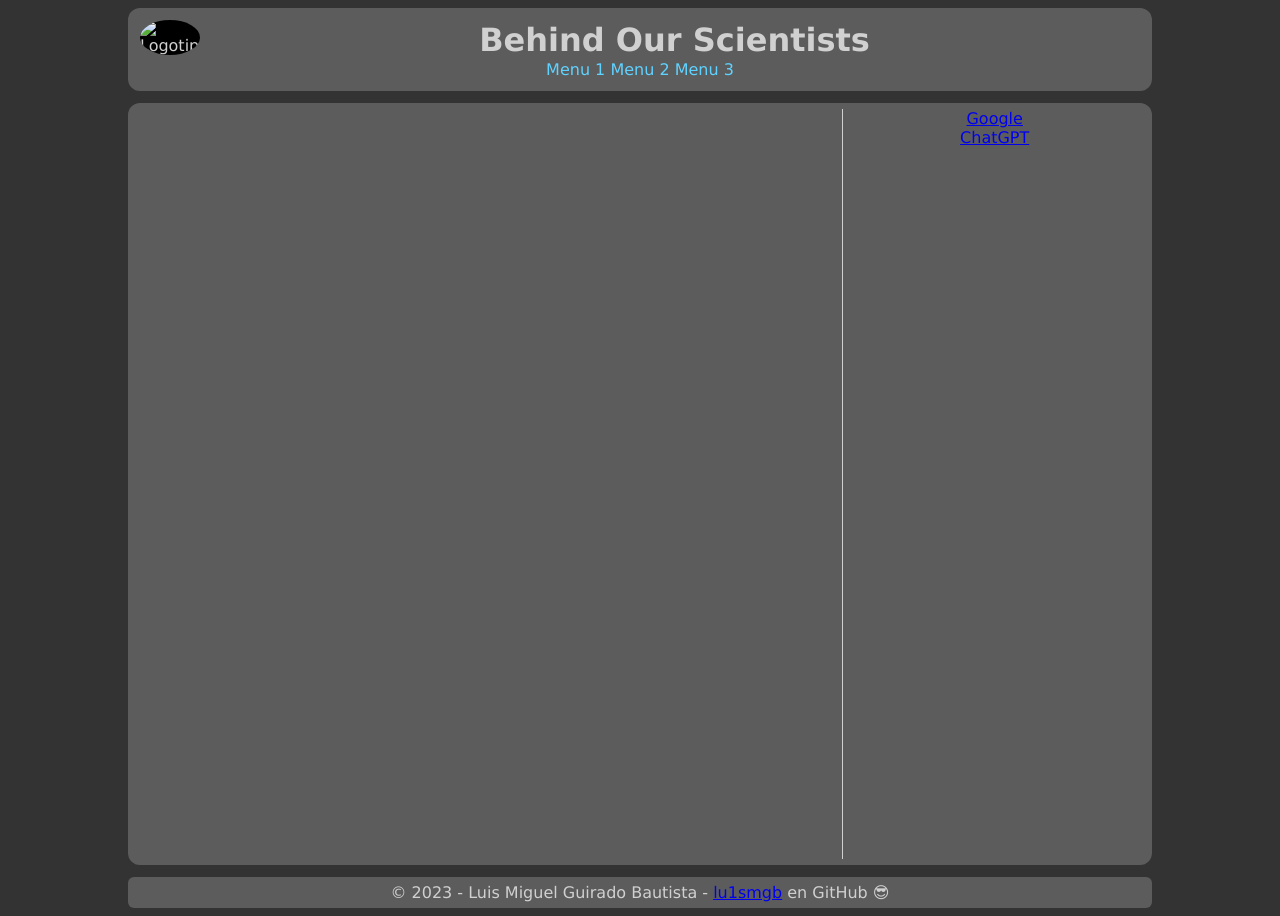
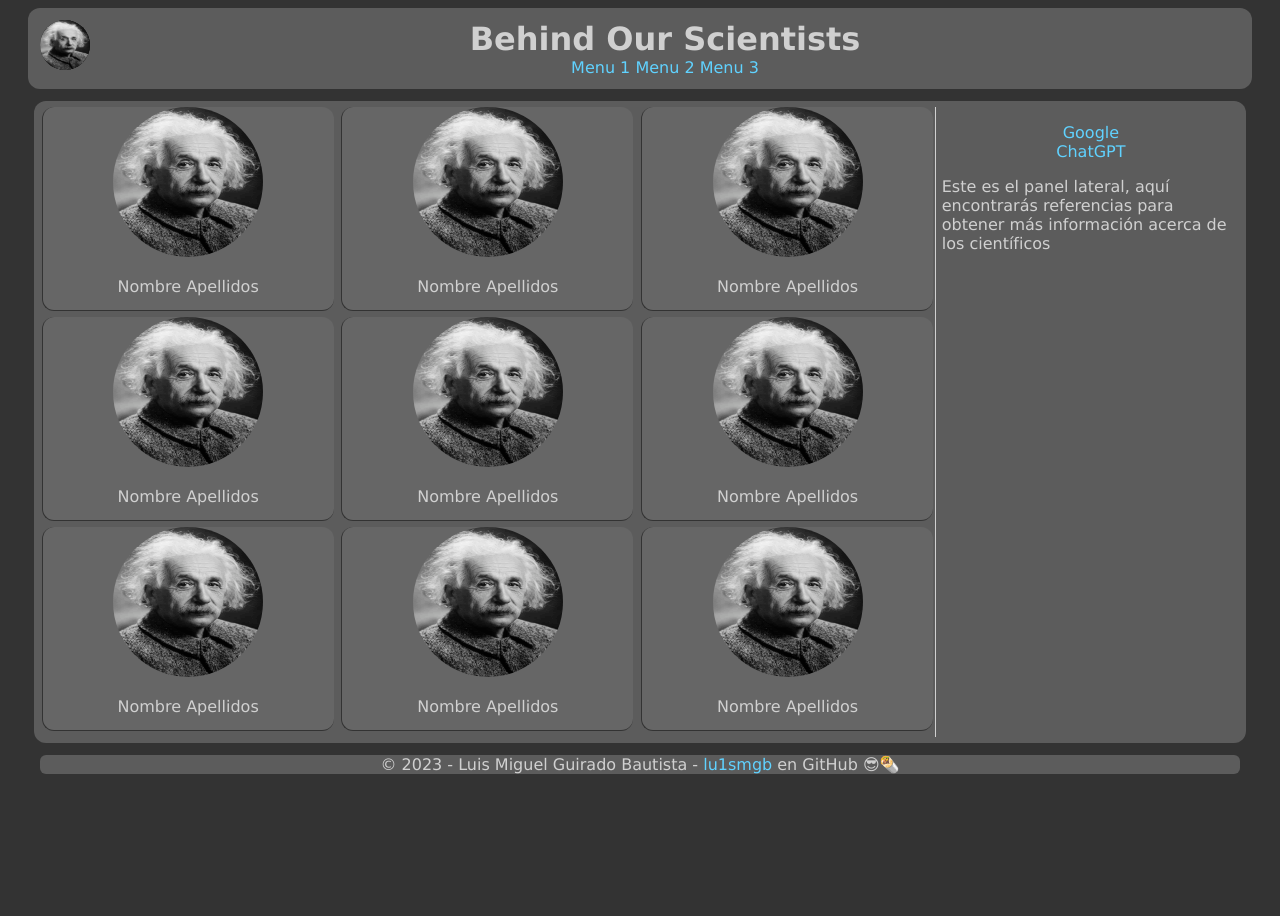
Before and after one commit to lu1smgb/SIBW-Frontend, a plain HTML site: page index.html in a window 1280 px wide. After the commit the page ends 800 px from the top, so only its background shows below. Drawn offline with Linux system fonts and the light colour scheme.

Commit message:
Panel de cientificos y mas cambios
Cambiada la estructura del documento, dejaré de usar floats, panel de científicos hecho entre comillas, etc etc

```diff
--- a/css/estilos.css
+++ b/css/estilos.css
@@ -11,28 +11,38 @@
     @lu1smgb on GitHub
 */
 
-/** Valores por defecto */
+/** Fuente por defecto y ancho de los bordes para toda la página */
 * {
     font-family: Verdana;
     border-width: 1px;
 }
 
-/** Color de fondo de la web */
+/** Color de fondo de la página */
 html {
     background-color: #333333;
 }
 
-/** Los contenidos de la web se ven centrados en la ventana */
-body {
-    margin-left: 10%;
-    margin-right: 10%;
+/** Estructura de la página : flexbox */
+#main {
+    display:flex;
+    flex-direction: column; /*! El panel principal y el lateral estarán en un div */
+    align-items: center;
+    height: 95vh;
 }
 
 /** Elementos comunes entre la cabecera, el cuerpo y el pie de página */
-header, .panel-principal, footer {
+#main
+header,
+#cuerpo,
+footer {
+    /* Color de fondo de los bloques */
     background-color: #5c5c5c;
+    /* Color del texto */
     color: #d0d0d0;
+    /* Esquinas redondeadas */
     border-radius: 12px;
+    /* Los elementos de la web tienen el mismo ancho */
+    width: 75em;
 }
 
 /******************** CABECERA DE LA PÁGINA ********************/
@@ -44,97 +54,132 @@ header {
 }
 
 /** Logotipo de la esquina superior izquierda */
-/* TODO: Para el formato móvil, que el logotipo se muestre encima de los demás elementos de la cabecera */
-.logotipo {
-    /* A la izquierda del titulo y del eslogan */
+/*TODO - Para el formato móvil, que el logotipo se muestre encima de los demás elementos de la cabecera */
+header #logotipo {
+    /* todo: cambiar esto */
     float: left;
     /* Resolución de la imagen */
-    /* TODO: El logotipo debe ajustarse a la altura de la cabecera */
-    width: 60px;
-    height: 60px;
-    max-width: fit-content;
-    max-height: fit-content;
+    /*todo placeholder*/
+    width: 50px;
+    height: 50px;
+    /*TODO - El logotipo debe ajustarse a la altura de la cabecera */
     /* Color de fondo, por si la imagen falla */
     background-color: #000000;
-    /* Espacio entre la imagen y el texto */
-    margin-right: 10px;
     /* Imagen redonda, como en el Mockup */
     border-radius: 50%;
 }
 
-/** Titulo de la pagina web */
-/* TODO: Para el formato móvil, que el título y el eslogan aparezcan centrados en la cabecera, que no salgan del bloque */
-header > h1 {
+/** El titulo y los enlaces a los menús están centrados */
+/*TODO - Para el formato móvil, que el título y el eslogan aparezcan centrados en la cabecera, que no salgan del bloque */
+header h1, nav {
     text-align: center;
-    margin: 1px;
-}
-
-/** Bloque de los enlaces a los menús */
-/* TODO: Que los enlaces estén centrados en el bloque, si es posible */
-nav {
-    /* Los enlaces aparecen en el centro */
-    text-align: center;
+    margin:0;
 }
 
 /** Estilo de los enlaces a los menús */
-/* Los enlaces no están subrayados */
-nav > a {
+a {
+    /* Los enlaces no están subrayados */
     text-decoration: none;
 }
+
 /* Enlaces no visitados */
-nav > a:link {
+a:link {
     color: #60d2ff;
 }
+
 /* Enlaces visitados */
-nav > a:visited {
+a:visited {
     color: #008cff;
 }
+
 /* Enlaces con el cursor por encima */
-nav > a:hover {
+a:hover {
     color: #7acaff;
 }
+
 /* Enlaces al hacer click */
-nav > a:active {
+a:active {
     color: #ffffff;
 }
 
 /******************** CUERPO DE LA PÁGINA ********************/
 
-/** Bloque de cuerpo */
-.panel-principal {
-    /* Estructura de grid */
-    /* TODO: Estudiar el resto de layouts y ver si el grid realmente es el más adecuado */
-    display:grid;
-    /* Distribución del panel principal y el lateral, respectivamente */
-    /* TODO: Cambiar distribuciones del panel principal, no me convencen */
-    grid-template-columns: 70% 30%;
-    /* Espacio entre la cabecera y el pie de página */
+#cuerpo {
+    /* Contenedor flexbox para el panel principal y el lateral */
+    display:flex;
+    flex-direction: row;
+    flex-grow: 4;
+    /*todo: Los elementos ocupan todo el ancho */
+    /* Espacio entre la cabecera y el pie de página, respectivamente */
     margin-top: 12px;
     margin-bottom: 12px;
     /* Un poco de espacio entre el borde y el contenido para que no se salga de las esquinas */
     padding: 6px;
-    /* Dimensiones del cuerpo */
-    width: auto;
-    height: 750px;
 }
 
 /** Bloque que contiene a los cientificos */
-section {
-    float: left; /* A la izquierda */
+#cuerpo #panel-cientificos {
+    /* Rejilla estatica */
+    display: grid;
+    /* Espacio entre elementos */
+    gap: 6px 6px;
+    /* 3 filas y 3 columas */
+    grid-template-rows: calc(1/3 * 100% - 6px) calc(1/3 * 100% - 6px) calc(1/3 * 100% - 6px);
+    grid-template-columns: calc(1/3 * 100% - 6px) calc(1/3 * 100% - 6px) calc(1/3 * 100% - 6px);
+    /* Alineación de los elementos */
+    justify-content:space-evenly;
+    align-content: start;
+    /* Ocupa el 75% del panel principal */
+    flex: 75%;
+}
+
+/** Bloque que contiene a cada científico */
+#panel-cientificos .cientifico {
+    /* El nombre del científico se encuentra en el centro */
+    text-align: center;
+    background-color: #666666;
+    border-radius: 12px;
+    border-left-style: ridge;
+    border-bottom-style: ridge;
+    border-color:#333333;
+}
+
+/** La imagen */
+.cientifico img {
+    width: 150px;
+    height: 150px;
+    border-radius: 50%;
 }
 
 /** Panel lateral */
+#cuerpo aside {
+    /* Texto centrado, como en el Mockup */
+    border-left-style:solid;
+    /* Color del borde que separa el otro panel */
+    border-color:#d0d0d0;
+    /* Ocupa el 25% del panel principal */
+    flex: 25%;
+}
+
 aside {
-    float: right;
-    text-align: center; /* Texto centrado, como en el Mockup */
-    justify-content: center;
-    border-left-style: double;
+    padding-left: 6px;
+}
+
+aside ul {
+    /* Las listas tienen padding izquierdo por defecto, lo quitamos */
+    padding: 0;
+    /* Los elementos de la lista no tienen viñetas */
+    list-style: none;
+}
+
+aside ul li {
+    /* Los elementos de la lista están centrados en el panel lateral */
+    text-align: center;
 }
 
 /******************** PIE DE LA PÁGINA ********************/
 footer {
     /* Un poco de padding para que el texto no se vea tan ajustado */
-    padding:6px;
     text-align: center;
     border-radius: 6px;
 }
--- a/index.html
+++ b/index.html
@@ -12,19 +12,15 @@
 <html lang="es-ES">
 
 <!-- CABECERA HTML: Metadatos de la página -->
-
 <head>
     <!--Codificación del texto-->
     <meta charset="utf-8">
-
     <!--La página se adapta al ancho de la pantalla-->
     <meta name="viewport" content="width=device-width, initial-scale=1.0">
-
     <!--Palabras clave, descripción y autor del sitio-->
     <meta name="keywords" content="cientifico, biografia, ciencia">
     <meta name="description" content="Conoce a las personas que cambiaron el mundo">
     <meta name="author" content="lu1smgb">
-
     <!--Titulo, CSS e icono en el navegador-->
     <title>Behind Our Scientists</title>
     <link rel="stylesheet" href="css/estilos.css">
@@ -32,14 +28,15 @@
 </head>
 
 <!-- CUERPO HTML: Contenido de la página -->
+<body>
 
-<body>
+    <div id="main">
 
         <!-- CABECERA -->
         <header>
 
             <!-- Logotipo, titulo y eslogan -->
-        <img class="logotipo" src="images/logotipo.jpg" alt="Logotipo">
+            <img id="logotipo" src="images/albert_einstein.jpg" alt="Logotipo">
             <!--TODO: Posiblemente agrupar el resto de elementos de la cabecera en un div, despues float: right en css-->
             <h1>Behind Our Scientists</h1>
 
@@ -52,31 +49,69 @@
 
         </header>
 
-    <!-- PANEL PRINCIPAL -->
-    <div class="panel-principal">
+        <!-- CUERPO -->
+        <div id="cuerpo">
 
-        <!-- Panel con las viñetas de los científicos -->
-        <!-- Cuadricula con imagenes de los cientificos y el nombre -->
-        <section>
+            <!-- Panel de cientificos -->
+            <!-- Puede ser un menú o una biografía -->
+            <div id="panel-cientificos">
                 <div class="cientifico">
-
+                    <img src="./images/albert_einstein.jpg" alt="albert_einstein">
+                    <p>Nombre Apellidos</p>
                 </div>
-        </section>
+                <div class="cientifico">
+                    <img src="./images/albert_einstein.jpg" alt="albert_einstein">
+                    <p>Nombre Apellidos</p>
+                </div>
+                <div class="cientifico">
+                    <img src="./images/albert_einstein.jpg" alt="albert_einstein">
+                    <p>Nombre Apellidos</p>
+                </div>
+                <div class="cientifico">
+                    <img src="./images/albert_einstein.jpg" alt="albert_einstein">
+                    <p>Nombre Apellidos</p>
+                </div>
+                <div class="cientifico">
+                    <img src="./images/albert_einstein.jpg" alt="albert_einstein">
+                    <p>Nombre Apellidos</p>
+                </div>
+                <div class="cientifico">
+                    <img src="./images/albert_einstein.jpg" alt="albert_einstein">
+                    <p>Nombre Apellidos</p>
+                </div>
+                <div class="cientifico">
+                    <img src="./images/albert_einstein.jpg" alt="albert_einstein">
+                    <p>Nombre Apellidos</p>
+                </div>
+                <div class="cientifico">
+                    <img src="./images/albert_einstein.jpg" alt="albert_einstein">
+                    <p>Nombre Apellidos</p>
+                </div>
+                <div class="cientifico">
+                    <img src="./images/albert_einstein.jpg" alt="albert_einstein">
+                    <p>Nombre Apellidos</p>
+                </div>
+            </div>
 
             <!-- Panel lateral -->
             <!-- Contiene enlaces de interés relacionados con la web -->
             <aside>
-            <a href="https://google.com">Google</a><br>
-            <a href="https://chat.openai.com">ChatGPT</a>
+                <ul>
+                    <li><a href="https://google.com">Google</a></li>
+                    <li><a href="https://chat.openai.com">ChatGPT</a></li>
+                    <p>Este es el panel lateral, aquí encontrarás referencias para obtener más información acerca de los científicos</p>
+                </ul>
             </aside>
 
         </div>
 
         <!-- PIE DE PÁGINA -->
         <footer>
-        &copy 2023 - Luis Miguel Guirado Bautista -
-        <a href="https://github.com/lu1smgb">lu1smgb</a> en GitHub 😎
+            &copy; 2023 - Luis Miguel Guirado Bautista -
+            <a href="https://github.com/lu1smgb">lu1smgb</a> en GitHub 😎🌯
         </footer>
+
+    </div>
 
 </body>
 
```
Also changed, not shown: images/albert_einstein.jpg (added). Lines whose indentation alone changed are shown as unchanged.
